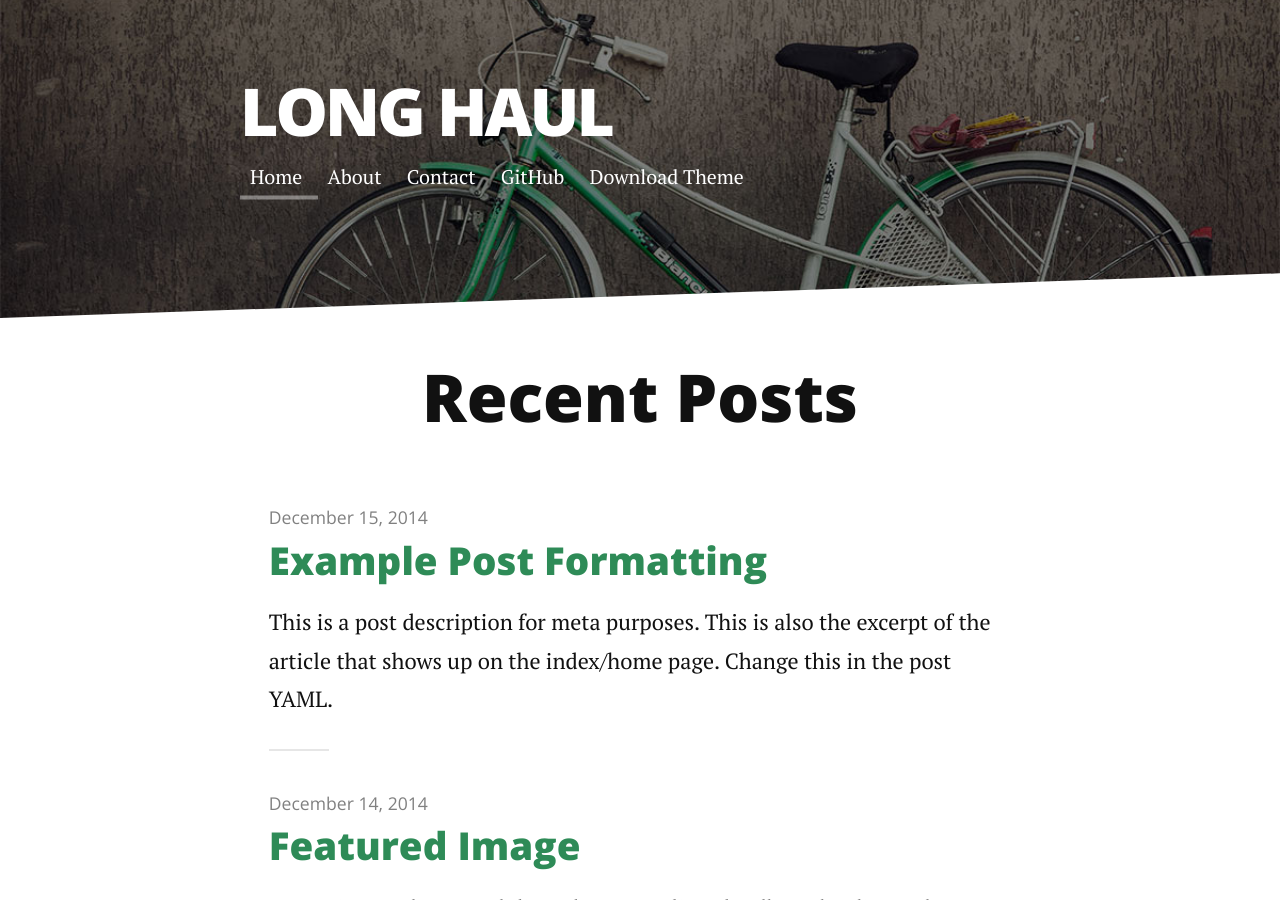
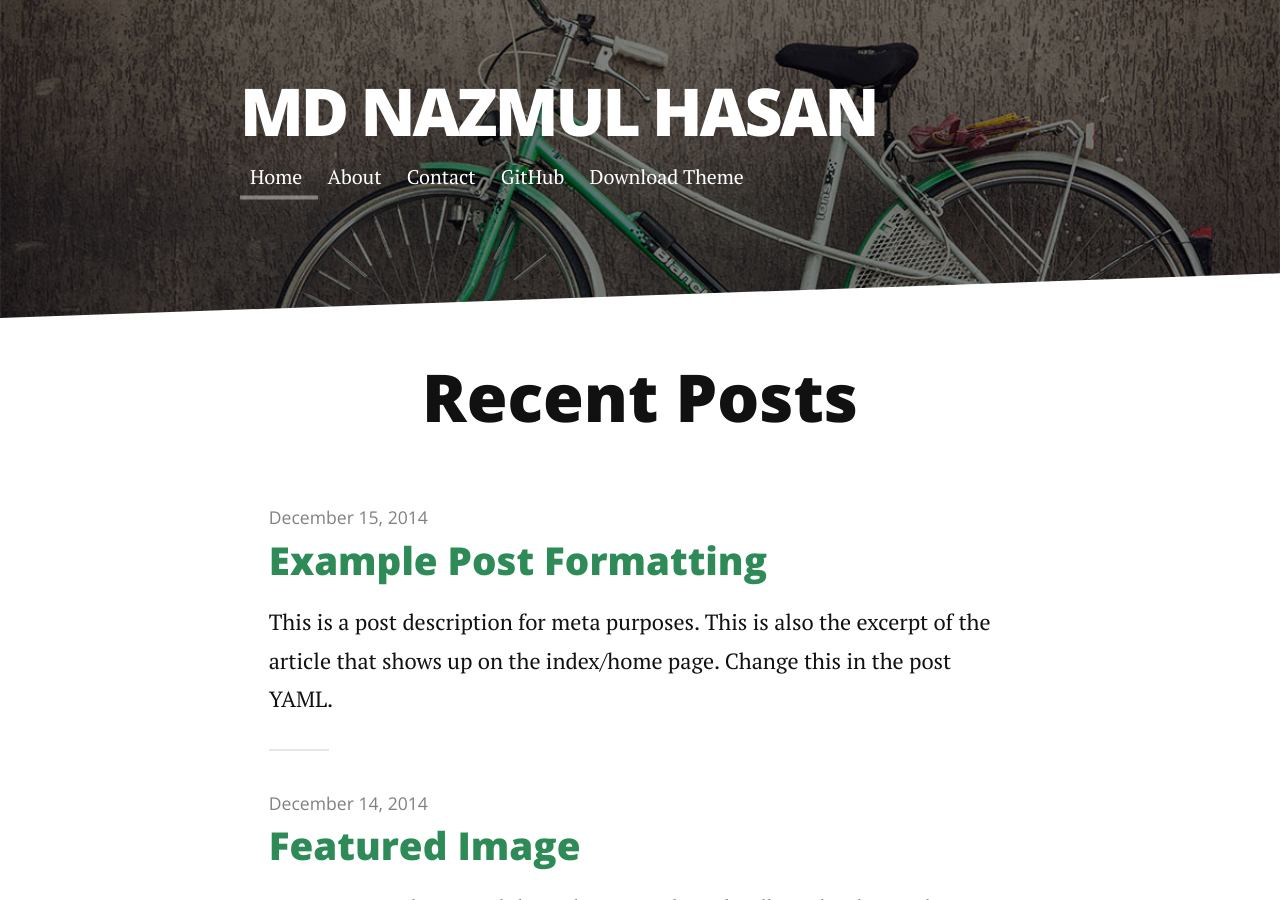
Before and after one commit to farhapartex/farhapartex.github.io, a Jekyll site: the page built from index.html, in a window 1280 px wide and 900 px high. Built offline with Jekyll 4.4.1, drawn with Linux system fonts in a browser that asks for light colours; nearby versions of some CDN libraries; the list of posts is cut into pages by our own code.

Commit message:
config file updated

```diff
--- a/_config.yml
+++ b/_config.yml
@@ -1,7 +1,7 @@
-title: Long Haul
+title: Md Nazmul Hasan
 description: Long Form Jekyll theme built with SASS / COMPASS / SUSY
 
-url: http://brianmaierjr.github.com/long-haul
+url: https://farhapartex.github.io/
 baseurl: ""
 paginate_path: "blog/page:num/"
 permalink: blog/:title/
```
